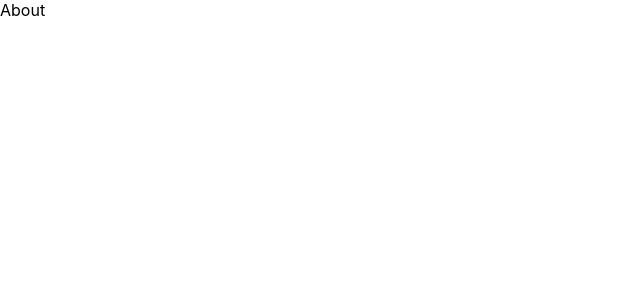
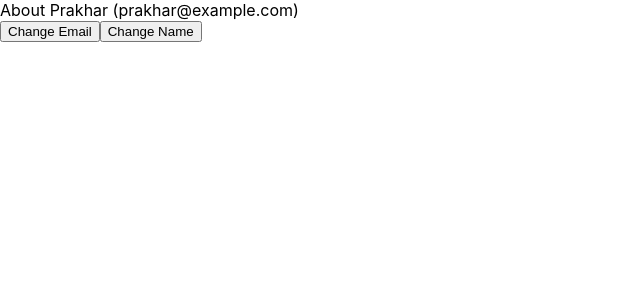
Before and after one commit to Prakhar5355/react-concepts, a React (Create React App) app: page /about in a window 1280 px wide. Shown: the top 300 px of the page, without its empty margins (0-640 px from the left). Built offline with nearby package versions, Linux system fonts and the light colour scheme.

Commit message:
useContext and useReducer

```diff
--- a/src/App.js
+++ b/src/App.js
@@ -2,6 +2,7 @@ import { createBrowserRouter, RouterProvider } from 'react-router-dom';
 import React, { Suspense } from 'react';
 import Home from './components/Home';
 import Profile from './components/Profile';
+import { UserProvider } from './utils/UserContext';
 // import Contact from './components/Contact';
 
 // Lazy load the About component
@@ -31,9 +32,11 @@ const appRouter = createBrowserRouter([
 function App() {
   return (
     // Wrap the entire RouterProvider with Suspense
+    <UserProvider>
     <Suspense fallback={<h1>Loading...</h1>}>
       <RouterProvider router={appRouter} />
     </Suspense>
+    </UserProvider>
   );
 }
 // older syntax with BowserRouter and Routes
--- a/src/components/About.js
+++ b/src/components/About.js
@@ -1,9 +1,30 @@
-import React from 'react'
+import React, { useContext } from 'react';
+import { UserContext } from '../utils/UserContext'; // Adjust the import path as necessary
 
 const About = () => {
+  const { user, changeEmail, changeName } = useContext(UserContext);
+
+  const handleEmailChange = () => {
+    const newEmail = prompt("Enter new email:", user.email);
+    if (newEmail) {
+      changeEmail(newEmail);
+    }
+  };
+
+  const handleNameChange = () => {
+    const newName = prompt("Enter new name:", user.name);
+    if (newName) {
+      changeName(newName);
+    }
+  };
+
   return (
-    <div>About</div>
-  )
-}
+    <>
+      <div>About {user.name} ({user.email})</div>
+      <button onClick={handleEmailChange}>Change Email</button>
+      <button onClick={handleNameChange}>Change Name</button>
+    </>
+  );
+};
 
-export default About
+export default About;
--- /dev/null
+++ b/src/utils/UserContext.js
@@ -0,0 +1,28 @@
+import React, { createContext, useReducer } from 'react';
+import { initialState, userReducer } from './userReducer'; // Adjust the import path as necessary
+
+// Create the context
+export const UserContext = createContext(
+    {user: { name: "Default Name", email: "default@example.com" },
+    changeEmail: () => {},
+    changeName: () => {}
+});
+
+// Create a provider component
+export const UserProvider = ({ children }) => {
+  const [state, dispatch] = useReducer(userReducer, initialState);
+
+  const changeEmail = (newEmail) => {
+    dispatch({ type: 'CHANGE_EMAIL', payload: newEmail });
+  };
+
+  const changeName = (newName) => {
+    dispatch({ type: 'CHANGE_NAME', payload: newName });
+  };
+
+  return (
+    <UserContext.Provider value={{ user: state, changeEmail, changeName }}>
+      {children}
+    </UserContext.Provider>
+  );
+};
--- /dev/null
+++ b/src/utils/userReducer.js
@@ -0,0 +1,19 @@
+// userReducer.js
+const initialState = {
+    name: "Prakhar",
+    email: "prakhar@example.com",
+  };
+
+  // Define the reducer function
+  const userReducer = (state, action) => {
+    switch (action.type) {
+      case 'CHANGE_EMAIL':
+        return { ...state, email: action.payload };
+      case 'CHANGE_NAME':
+        return { ...state, name: action.payload };
+      default:
+        return state;
+    }
+  };
+
+  export { initialState, userReducer };
```
